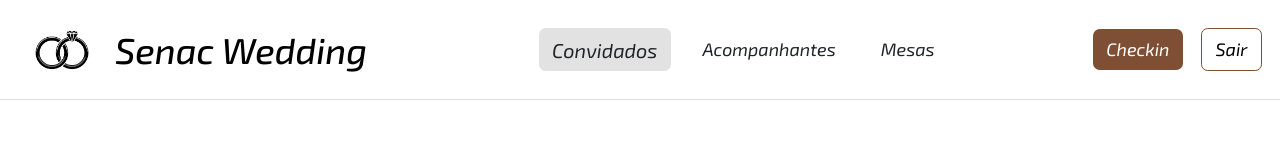
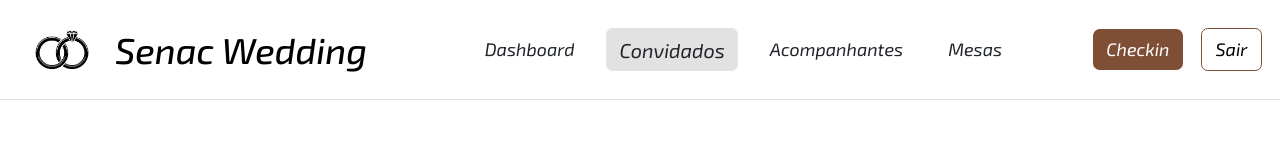
Before and after one commit to RicardoFM1/Senac-Wedding, a React app in the folder Frontend/: page / in a window 1280 px wide. Shown: the top 160 px of the page. Built offline with nearby package versions, Linux system fonts and the light colour scheme; no server answers; sample sign-in values are in the browser's storage; the HTML template or start-up script is replaced by a standard one; a web font is replaced by a local one.

Commit message:
Retirado lógica de apenas admin consegue ver o dashboard, agora todos conseguem.

```diff
--- a/Frontend/src/Components/Header/header.jsx
+++ b/Frontend/src/Components/Header/header.jsx
@@ -14,7 +14,7 @@ const Header = ({ telaAtiva, setTelaAtiva }) => {
   };
 
   const [retrieve, setRetrieve] = useState([]);
-  const [isAdmin, setIsAdmin] = useState(false);
+
 
   const buscarRetrieve = async () => {
     try {
@@ -23,7 +23,7 @@ const Header = ({ telaAtiva, setTelaAtiva }) => {
       if (res.status === 200) {
         setRetrieve(res.data.dados);
         console.log(res.data.dados);
-        setIsAdmin(res.data.dados.cargo_usuario === "administrador");
+
       }
     } catch (err) {
       console.log(err);
@@ -43,14 +43,14 @@ const Header = ({ telaAtiva, setTelaAtiva }) => {
           </Stack>
         </Navbar.Brand>
         <Stack gap={3} direction="horizontal" className={style.botoesMeio}>
-          {isAdmin && (
+
             <Button
               onClick={() => setTelaAtiva("dashboard")}
               className={telaAtiva === "dashboard" ? style.botaoAtivo : ""}
             >
               Dashboard
             </Button>
-          )}
+
           <Button
             onClick={() => setTelaAtiva("convidados")}
             className={telaAtiva === "convidados" ? style.botaoAtivo : ""}
@@ -88,11 +88,11 @@ const Header = ({ telaAtiva, setTelaAtiva }) => {
         </Dropdown.Toggle>
         <Dropdown.Menu className={style.dropdownMenu}>
           <Dropdown.Item>
-            {isAdmin && (
+
               <Button onClick={() => setTelaAtiva("dashboard")}>
                 Dashboard
               </Button>
-            )}
+
           </Dropdown.Item>
           <Dropdown.Item>
             <Button onClick={() => setTelaAtiva("convidados")}>
```
